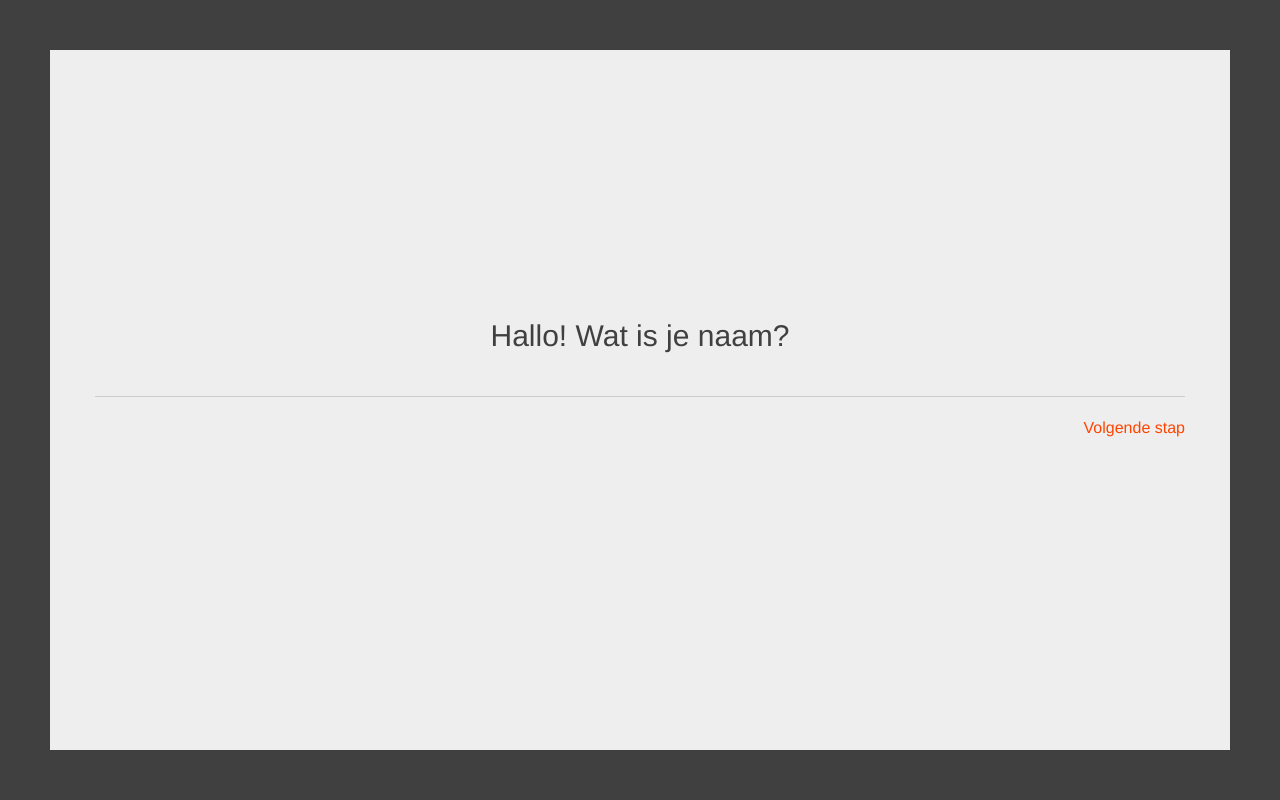
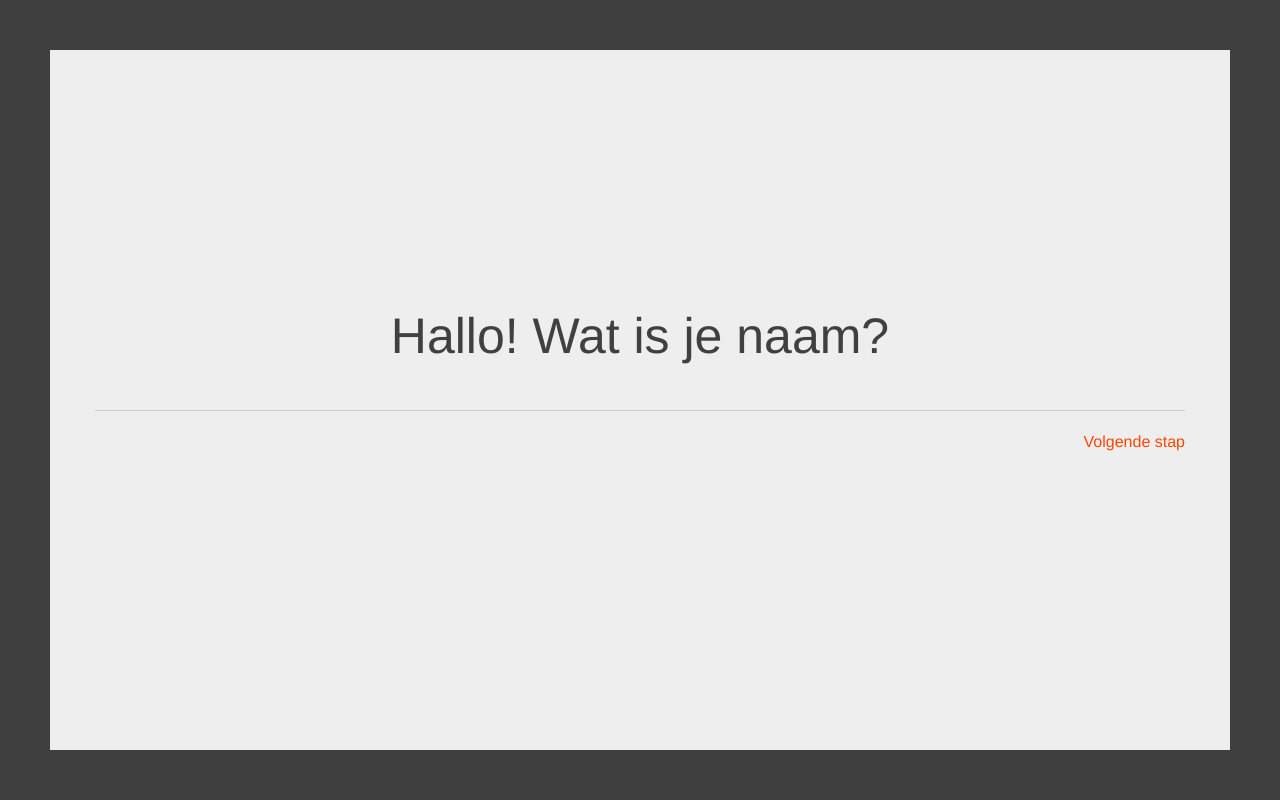
Before and after one commit to wouters-frederik/r2top30hackathon, a PHP site: page / in a window 1280 px wide. Run offline with PHP 8.4, Linux system fonts and the light colour scheme; some libraries are stand-ins or nearby versions.

Commit message:
R2TOP30: index.

```diff
--- a/web/css/top30.css
+++ b/web/css/top30.css
@@ -47,7 +47,7 @@ body {
 fieldset > label {
   width: 100%;
   text-align: center;
-  font-size: 30px;
+  font-size: 50px;
   font-weight: 100; }
 fieldset > .form-control {
   border: 0;
--- a/web/css/top30.scss
+++ b/web/css/top30.scss
@@ -61,7 +61,7 @@ fieldset {
   > label {
     width: 100%;
     text-align: center;
-    font-size: 30px;
+    font-size: 50px;
     font-weight: 100;
   }
   > .form-control {
```
